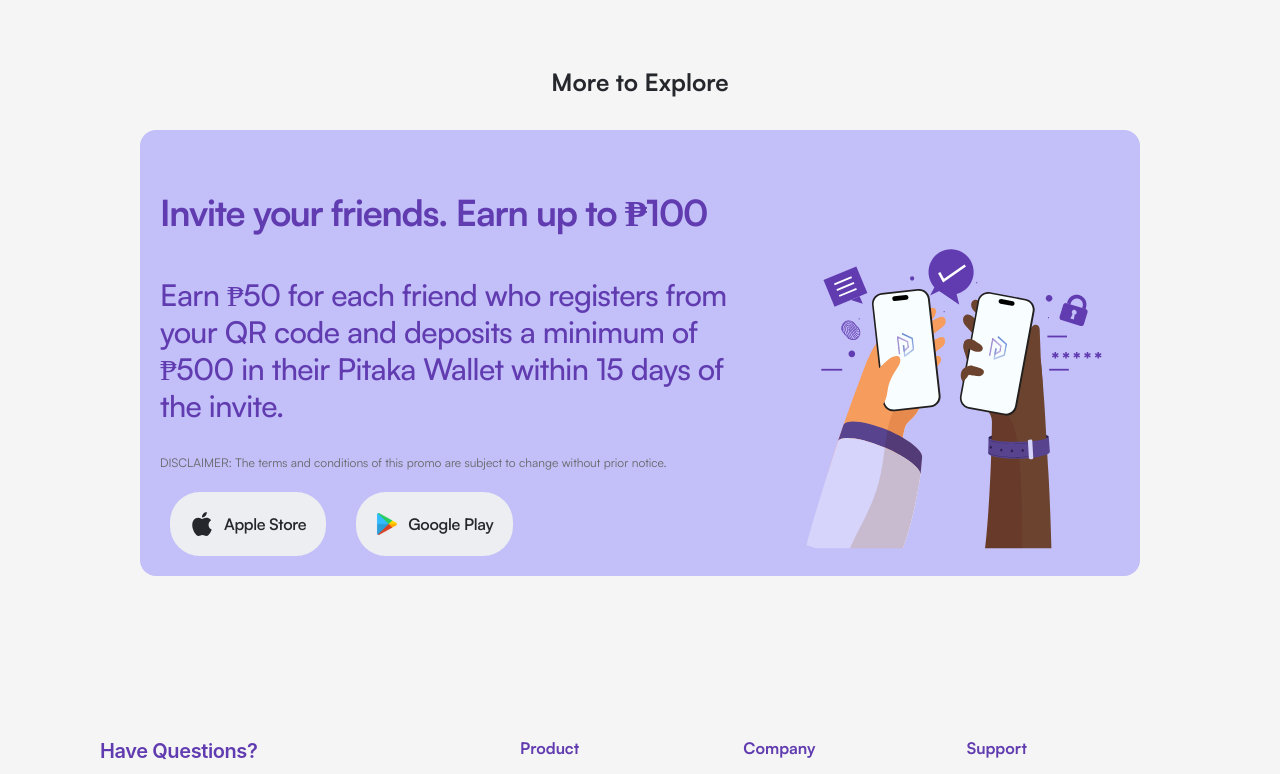
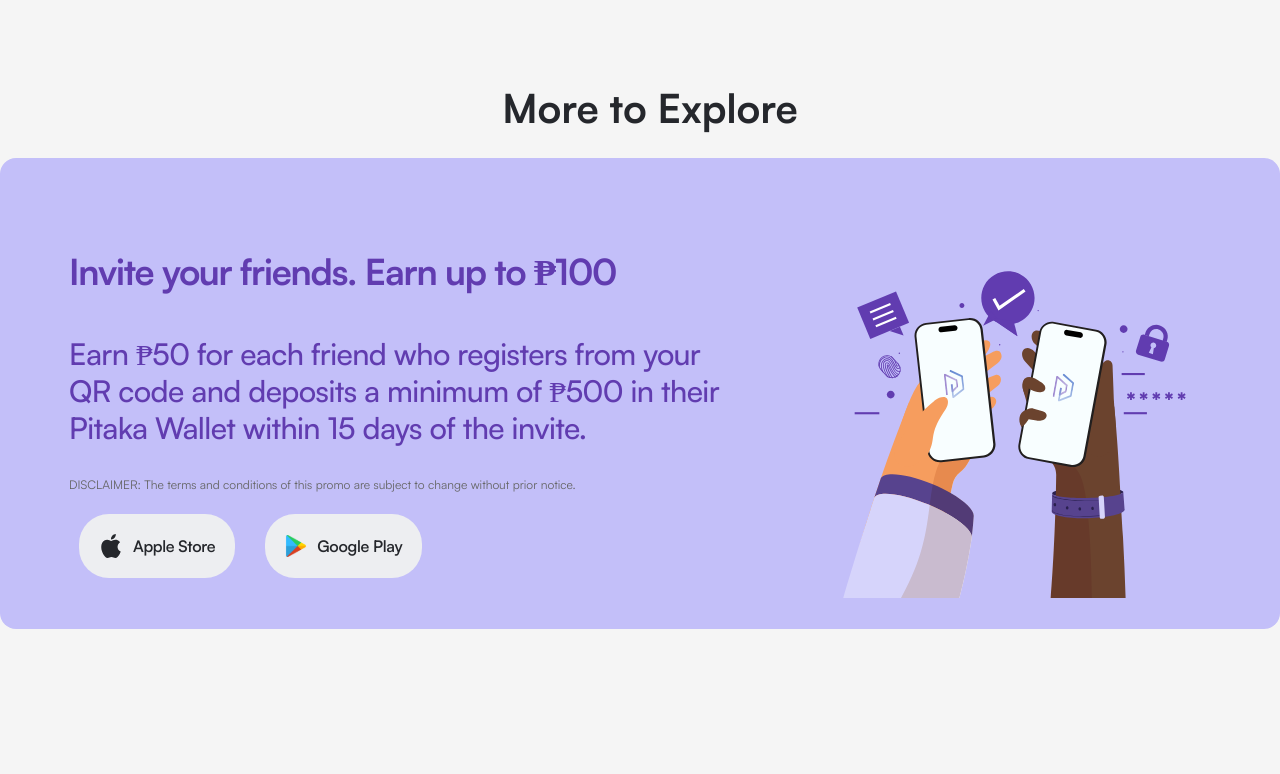
Before and after one commit to TetrixDeveloper/pitaka-web, a React (Vite) app: page / in a window 1280 px wide. Shown: the part 2140-2914 px from the top of the page. Built offline with nearby package versions, Linux system fonts and the light colour scheme.

Commit message:
chore: update promos and footer styling to be more accurate

```diff
--- a/src/components/Footer.tsx
+++ b/src/components/Footer.tsx
@@ -47,7 +47,7 @@
 const Title = styled.h2`
   margin: 0;
   color: var(--Color-Icons-surface, #613cb0);
-  font-family: Inter;
+  font-family: Satoshi-Variable;
   font-size: 20px;
   font-weight: 600;
   line-height: 150%;
@@ -55,7 +55,7 @@
   @media (min-width: 768px) {
     margin: 0;
     color: var(--Color-Icons-surface, #613cb0);
-    font-family: Inter;
+    font-family: Satoshi-Variable;
     font-size: 20px;
     font-style: normal;
     font-weight: 600;
--- a/src/components/Promos.tsx
+++ b/src/components/Promos.tsx
@@ -5,29 +5,35 @@
 const PromosContainer = styled.div`
   display: flex;
   flex-direction: column;
+  align-items: center;
+  text-align: left;
   margin: 50px 0;
 `;
 
 const Title = styled.h2`
-  font-size: 24px;
+  font-size: 40px;
   margin-bottom: 20px;
+  font-weight: 700;
+  line-height: 60px;
   color: ${({ theme }) => theme.text};
-  text-align: center;
+  text-align: left;
+  margin-left: 20px;
 `;
 
 const PromoCard = styled.div`
   display: flex;
-  flex-direction: column;
-  border-radius: 16px;
+  flex-direction: row;
+  padding: 31px 49px 31px 49px;
   overflow: hidden;
   background: var(--Color-Light-Purple-light-purple-200, #c3bff9);
-  text-align: center;
+  text-align: left;
+  border-radius: 16px;
+  gap: 10px;
+  max-width: 1310px;
 
-  @media (min-width: 768px) {
-    flex-direction: row;
-    max-width: 1000px;
-    margin: 10px auto;
-    text-align: left;
+  @media (max-width: 768px) {
+    flex-direction: column;
+    text-align: center;
   }
 `;
 
```
